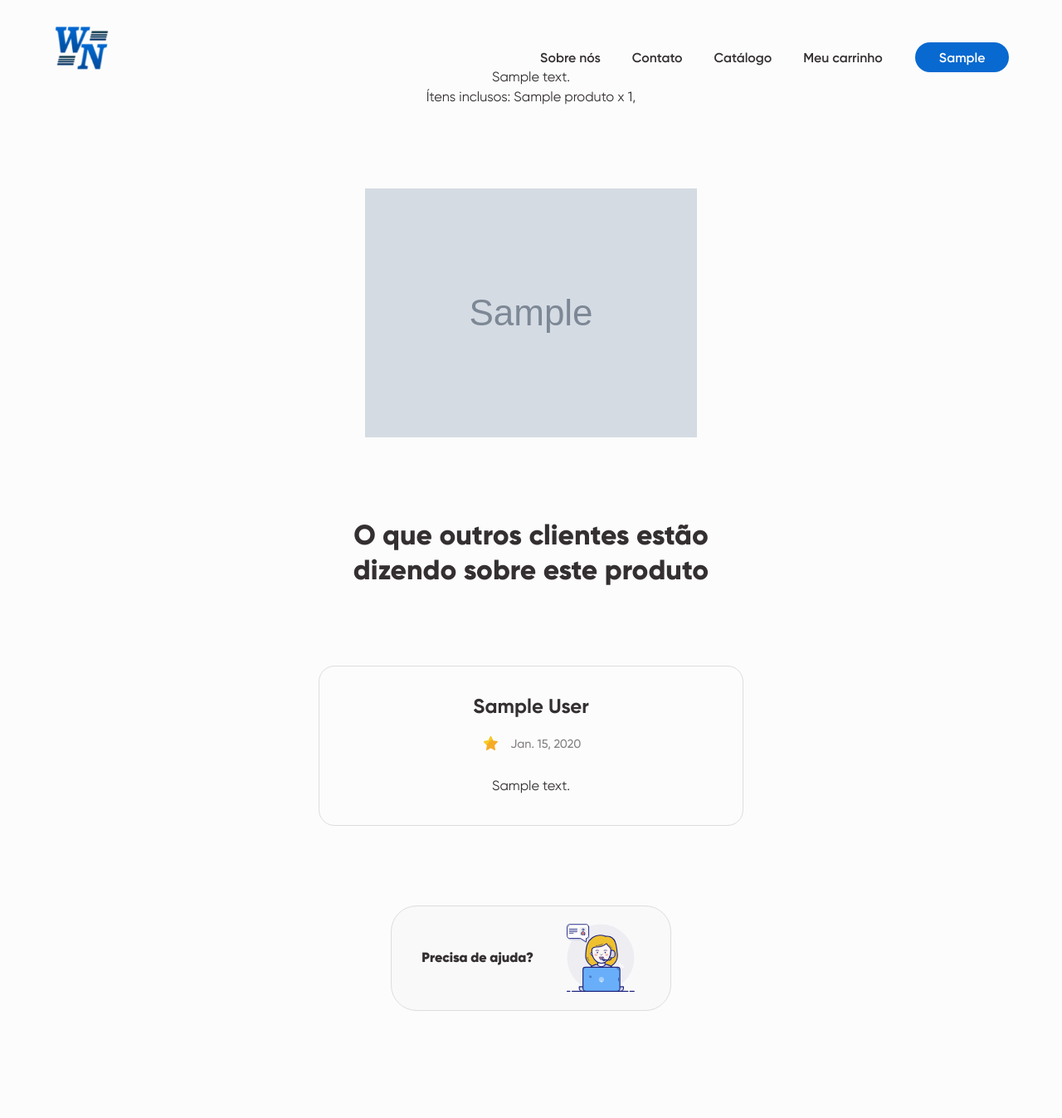
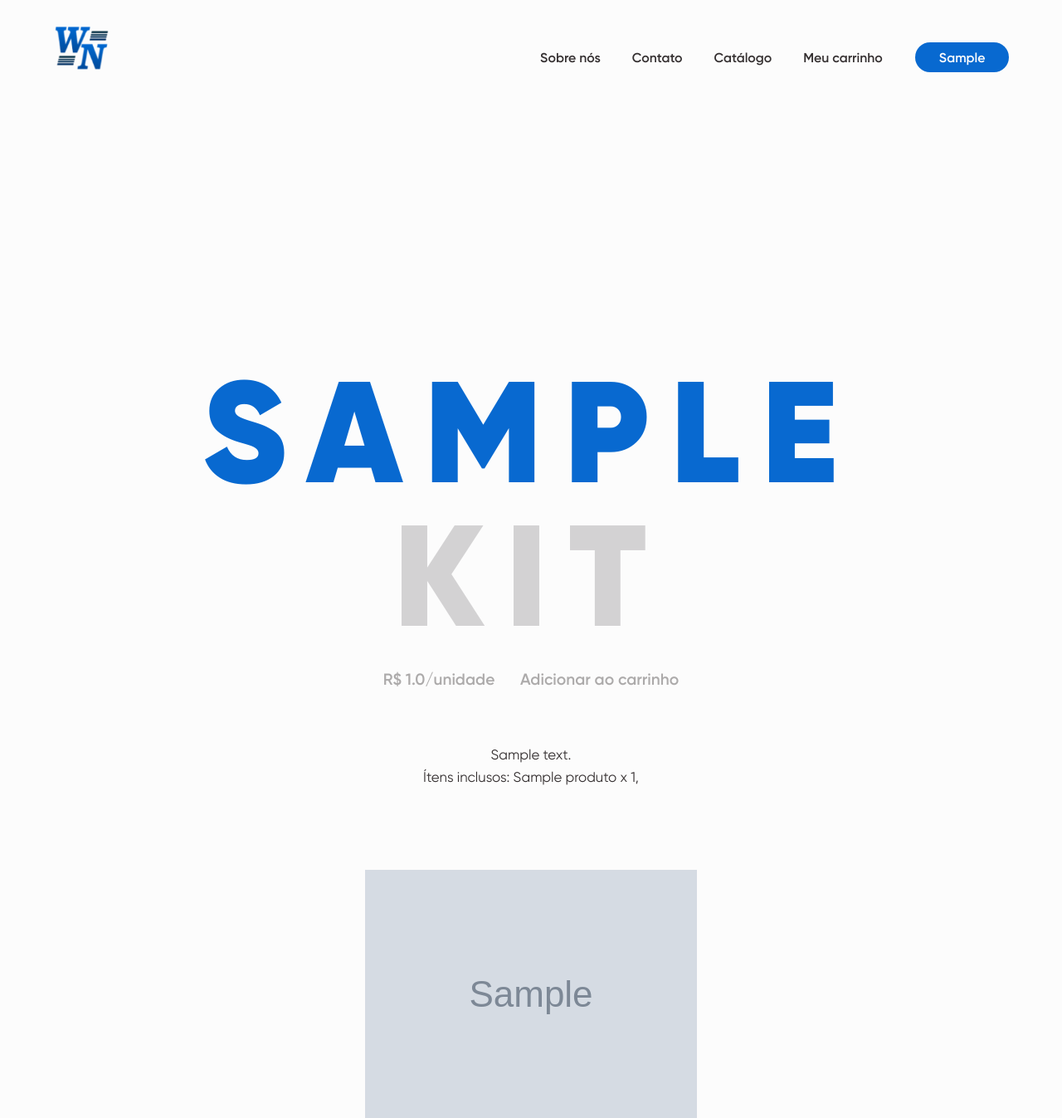
Before and after one commit to ecombrasil/wnunes, a Django app: page /kit/1 in a window 1280 px wide. Shown: the top 1347 px of the page at 83% size. Run offline with Django 3.2, Linux system fonts and the light colour scheme; a user stored in the database is signed in; tables that the repository leaves empty hold one stand-in row (values such as "Sample post"); grey boxes marked "Sample" are stand-in pictures; some libraries are stand-ins or nearby versions.

Commit message:
Finalize initial view for Produto/Kit

```diff
--- a/dev/stylus/produto.styl
+++ b/dev/stylus/produto.styl
@@ -27,12 +27,21 @@
     .title-first-line
       color theme-color
 
+  .product-user-options
+    flex-parent(row, nowrap, center)
+
+    span
+      margin .75em .8em 3.5em .8em
+      font-size 2em
+      font-weight 600
+      color rgba(text-color, .4)
+
   .product-description
     width 50%
     margin 0 auto
-    font-size 1.7em
+    font-size 1.75em
     font-weight 400
-    line-height 1.5em
+    line-height 1.6em
 
     &:nth-child(1)
       margin-top 5em
--- a/templates/kit.html
+++ b/templates/kit.html
@@ -5,6 +5,11 @@
 {% block content %}
 {% load static %}
 <div id="product-wrapper">
+  <p class="product-name"></p>
+  <div class="product-user-options">
+    {% if request.user.is_authenticated %}<span>R$ {{ object.get_valor_total }}/unidade</span>{% endif %}
+    <span><a href="{% url 'adicionar_carrinho' tipo='kit' pk=object.pk %}">Adicionar ao carrinho</a></span>
+  </div>
   <p class="product-description">{{ object.descricao }}</p>
   <p class="product-description">Ítens inclusos: {% for item in object.itens.all %}{{ item }}, {% endfor %}</p>
   <img src="{{ object.foto.url }}" alt="{{ object.nome }}" class="product-image">
--- a/templates/produto.html
+++ b/templates/produto.html
@@ -6,6 +6,10 @@
 {% load static %}
 <div id="product-wrapper">
   <p class="product-name"></p>
+  <div class="product-user-options">
+    {% if request.user.is_authenticated %}<span>R$ {{ object.preco }}/unidade</span>{% endif %}
+    <span><a href="{% url 'adicionar_carrinho' tipo='produto' pk=object.pk %}">Adicionar ao carrinho</a></span>
+  </div>
   <p class="product-description">{{ object.descricao }}</p>
   <img src="{{ object.foto.url }}" alt="{{ object.nome }}" class="product-image">
 
--- a/webapp/urls.py
+++ b/webapp/urls.py
@@ -11,6 +11,7 @@ from .views import (
     CatalogoProdutos,
     CatalogoKits,
     Carrinho,
+    AdicionarCarrinho,
     Blog,
     ArtigoBlog,
     ErrorTrigger,
@@ -29,6 +30,7 @@ urlpatterns = [
     path('produto/<int:pk>', ProdutoView.as_view(), name='produto'),
     path('kit/<int:pk>', KitView.as_view(), name='kit'),
     path('carrinho', Carrinho.as_view(), name='carrinho'),
+    path('carrinho/adicionar/<str:tipo>/<int:pk>', AdicionarCarrinho.as_view(), name='adicionar_carrinho'),
     path('entrar', Entrar.as_view(), name='entrar'),
     path('criar-conta', CriarConta.as_view(), name='criar_conta'),
     path('sair', Sair.as_view(), name='sair'),
--- a/webapp/views.py
+++ b/webapp/views.py
@@ -88,6 +88,30 @@ class Carrinho(LoginRequiredMixin, View):
                 valor_total += valor_kit
 
         return render(request, 'carrinho.html', { 'carrinho': itens, 'total': valor_total })
+
+
+class AdicionarCarrinho(LoginRequiredMixin, View):
+    login_url = '/entrar'
+
+    def get(self, request, tipo=None, pk=None):
+        # Se for produto e ele não existir no carrinho ainda, é adicionado
+        if tipo == 'produto':
+            produto = Produto.objects.get(pk=pk)
+            if produto is not None:
+                existe_no_carrinho = ItemCarrinho.objects.filter(cliente=request.user, produto=produto).exists()
+                if not existe_no_carrinho:
+                    ItemCarrinho.objects.create(cliente=request.user, produto=produto)
+
+        # Se for kit e ele não existir no carrinho ainda, é adicionado
+        elif tipo == 'kit':
+            kit = Kit.objects.get(pk=pk)
+            if kit is not None:
+                existe_no_carrinho = ItemCarrinho.objects.filter(cliente=request.user, kit=kit).exists()
+                if not existe_no_carrinho:
+                    ItemCarrinho.objects.create(cliente=request.user, kit=kit)
+
+        # Retorna a view de renderização, com toda a lógica para a amostra dos ítens
+        return redirect('carrinho')
 
 ### Sessão
 
```
Also changed, not shown: dev/ts/types.ts (+9 -1 lines), index.md (+7 -1 lines), wnunes/static/css/style.css.
